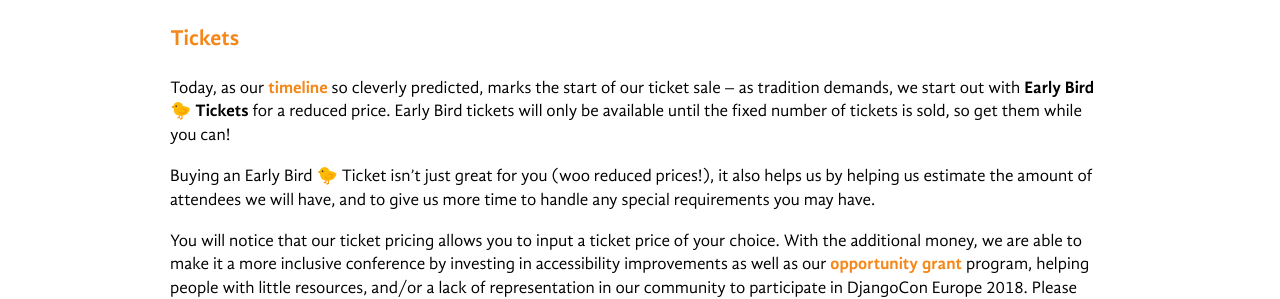
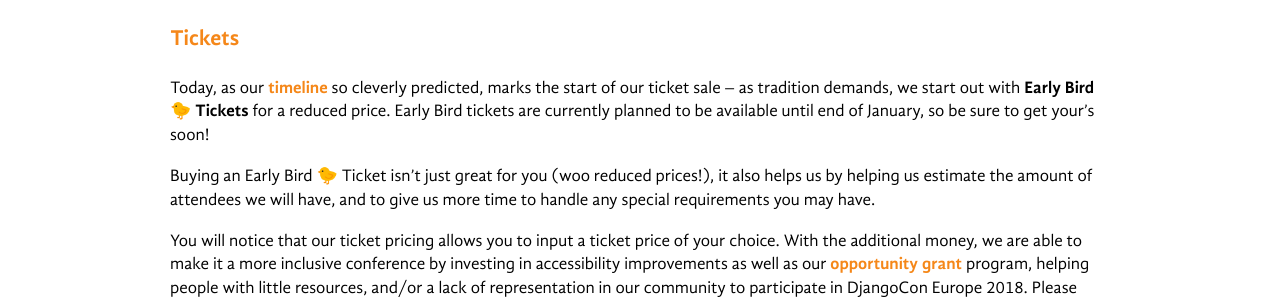
Before and after one commit to rixx/2018.djangocon.eu, a Jekyll site: the page built from _posts/2017-12-01-talks-and-tickets.md, in a window 1280 px wide. Shown: the part 472-771 px from the top of the page. Built offline with Jekyll 4.4.1, drawn with Linux system fonts in a browser that asks for light colours.

Commit message:
Amend blog post

```diff
--- a/_posts/2017-12-01-talks-and-tickets.md
+++ b/_posts/2017-12-01-talks-and-tickets.md
@@ -12,8 +12,8 @@
 ### Tickets
 
 Today, as our [timeline](/timeline) so cleverly predicted, marks the start of our ticket sale – as tradition demands, we
-start out with **Early Bird 🐤 Tickets** for a reduced price. Early Bird tickets will only be available until the fixed
-number of tickets is sold, so get them while you can!
+start out with **Early Bird 🐤 Tickets** for a reduced price. Early Bird tickets are currently planned to be available until
+end of January, so be sure to get your's soon!
 
 Buying an Early Bird 🐤 Ticket isn't just great for you (woo reduced prices!), it also helps us by helping us estimate the
 amount of attendees we will have, and to give us more time to handle any special requirements you may have.
```
